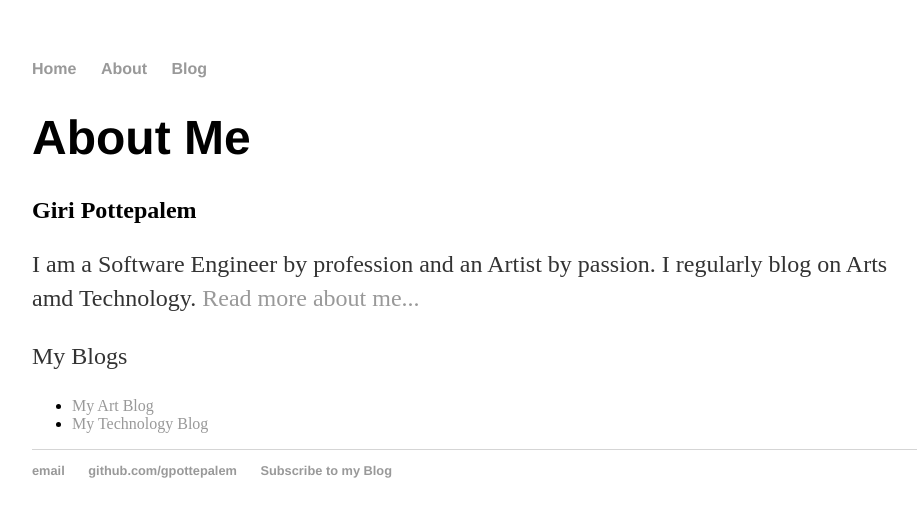
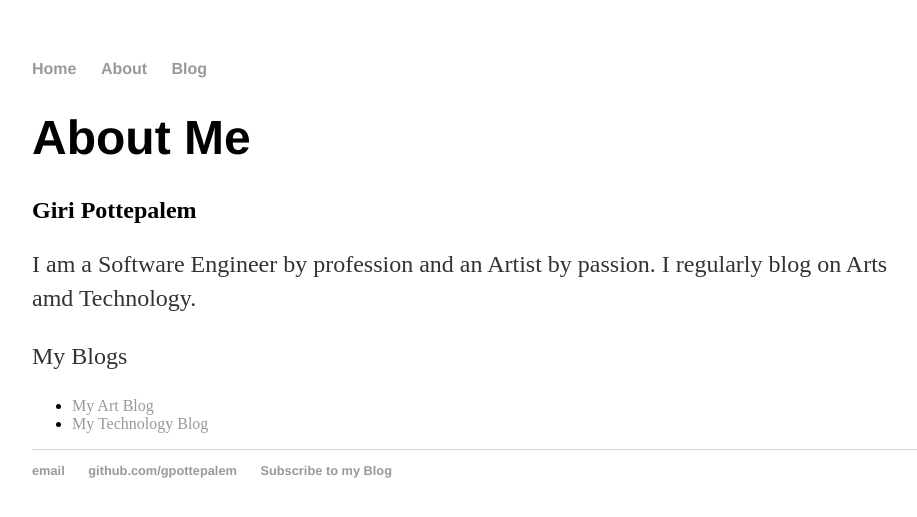
Before and after one commit to gpottepalem/gpottepalem.github.io, a Jekyll site: the page built from about/index.html, in a window 1280 px wide. Shown: the top 517 px of the page, without its empty margins (160-1077 px from the left). Built offline with Jekyll 4.4.1, drawn with Linux system fonts in a browser that asks for light colours.

Commit message:
Update index.html

```diff
--- a/about/index.html
+++ b/about/index.html
@@ -6,7 +6,7 @@ title: About Giri Pottepalem
     <h1>About Me<h1>
     <h2>Giri Pottepalem</h2>
     <p>I am a Software Engineer by profession and an Artist by passion.
-       I regularly blog on Arts amd Technology. <a href="/about">Read more about me...</a></p>
+       I regularly blog on Arts amd Technology.</p>
     <p>My Blogs</p>
     <ul>
         <li><a href="http://soul-on-canvas.blogspot.com">My Art Blog</a></li>
```
